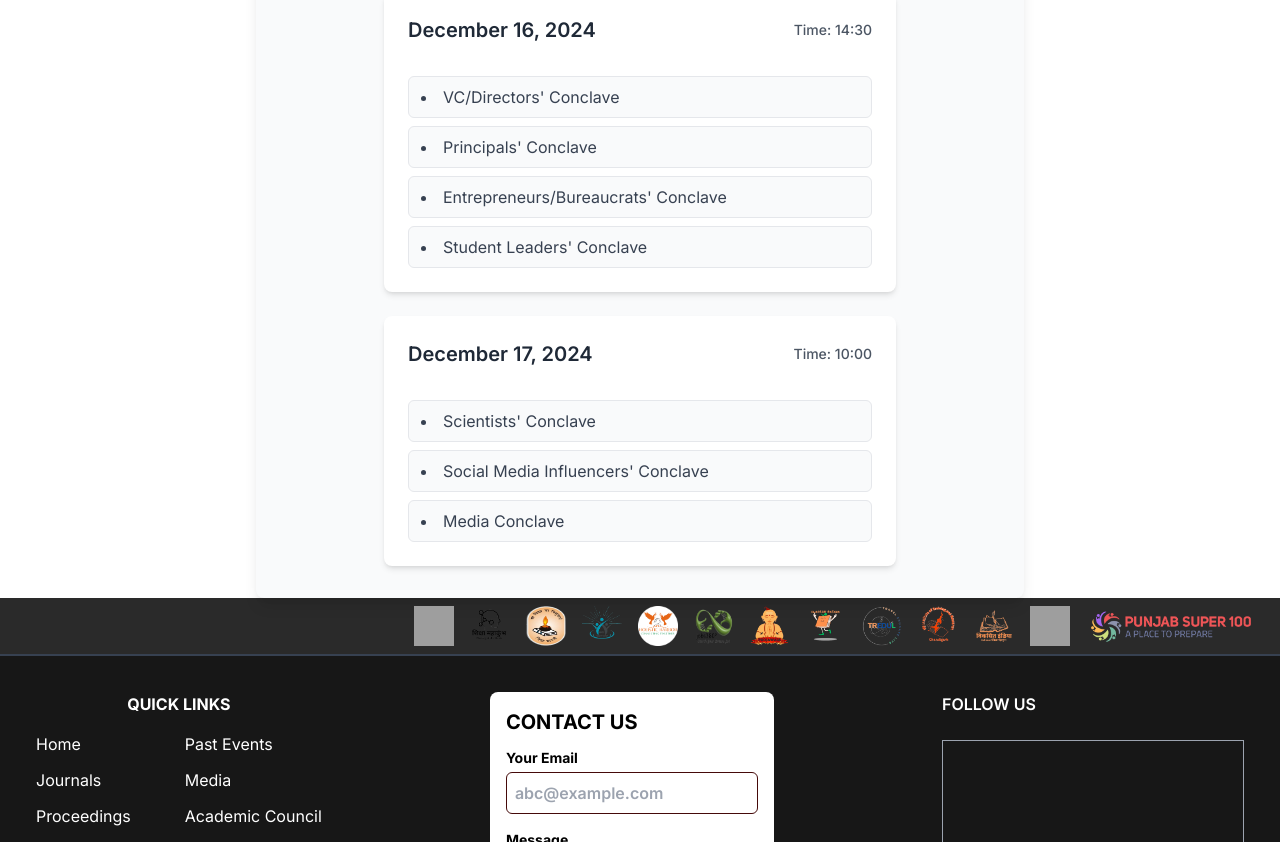
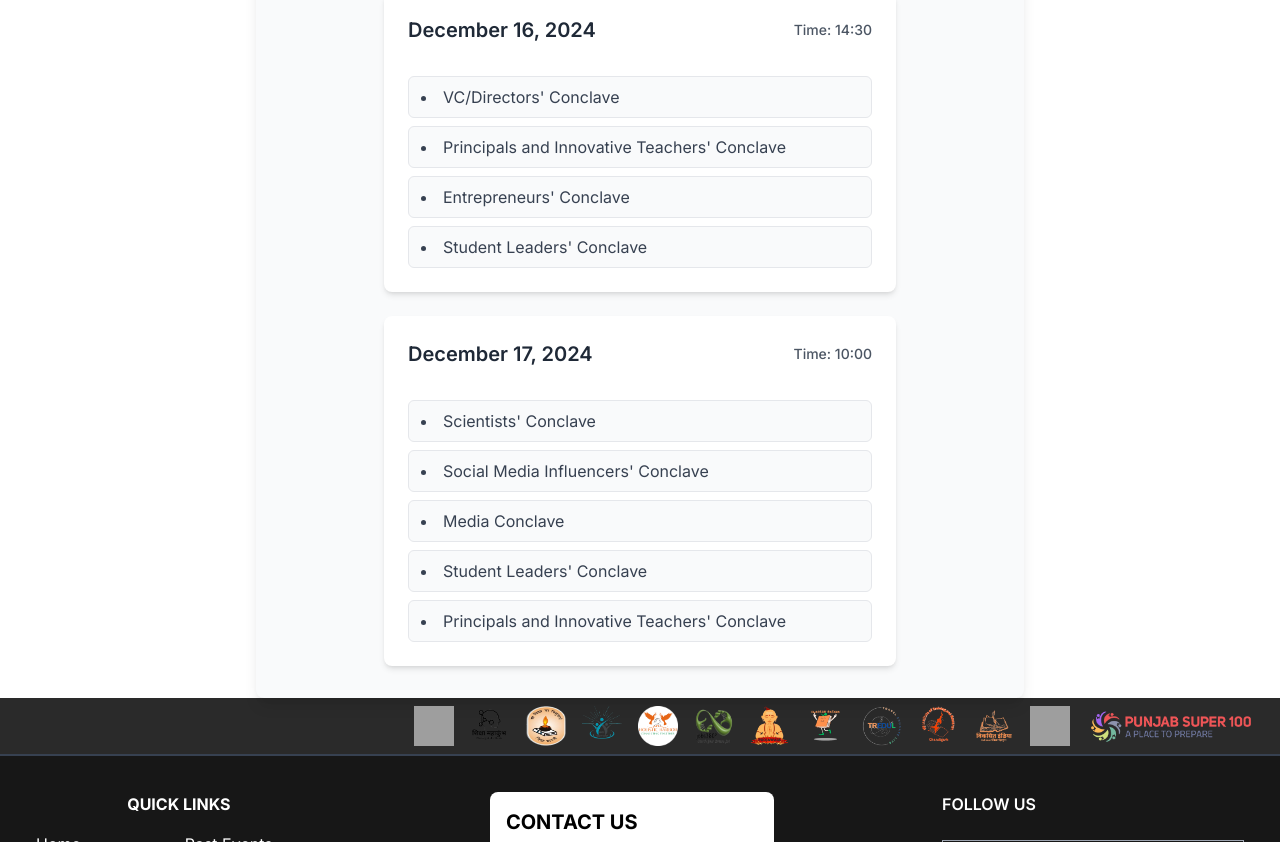
Before and after one commit to shiksha-mahakumbh/rase, a Next.js app: page /conclave in a window 1280 px wide. Shown: the part 380-1222 px from the top of the page. Built offline with nearby package versions, Linux system fonts and the light colour scheme; no server answers; the database is empty; grey boxes are pictures that could not be loaded.

Commit message:
changes in conclve

```diff
--- a/package.json
+++ b/package.json
@@ -23,6 +23,7 @@
     "buffer": "^6.0.3",
     "express": "^4.21.1",
     "firebase": "^10.14.1",
+    "formidable": "^3.5.2",
     "framer-motion": "^11.2.13",
     "jspdf": "^2.5.2",
     "jspdf-autotable": "^3.8.3",
@@ -55,6 +56,7 @@
   },
   "devDependencies": {
     "@types/express": "^5.0.0",
+    "@types/formidable": "^3.4.5",
     "@types/multer": "^1.4.12",
     "@types/node": "^20",
     "@types/qrcode": "^1.5.5",
--- a/src/app/component/Registration/ConclaveForm.tsx
+++ b/src/app/component/Registration/ConclaveForm.tsx
@@ -7,7 +7,7 @@ const ConclaveForm = ({ formData, handleInputChange }: ConclaveFormProps) => {
   const handleSubmit = async (event: React.FormEvent) => {
     event.preventDefault();
     try {
-      const response = await fetch("api/submit-conclave", {
+      const response = await fetch("http://localhost:5000/Conclave", {
         method: "POST",
         headers: {
           "Content-Type": "application/json",
--- a/src/app/component/Registration/DelegateForm.tsx
+++ b/src/app/component/Registration/DelegateForm.tsx
@@ -98,7 +98,9 @@ const RegistrationForm = () => {
     }
 
     try {
-      const response = await axios.post('/api/register', submissionData);
+     // const response = await fetch("http://localhost:5000/Conclave", {
+
+      const response = await axios.post('http://localhost:5000/delegate', submissionData);
       if (response.status === 200) {
         toast.success('Successfully Registered!');
         setFormData(initialFormData);
--- a/src/app/component/conclave.tsx
+++ b/src/app/component/conclave.tsx
@@ -7,8 +7,8 @@ const Conclaves: React.FC = () => {
       time: "14:30",
       events: [
         "VC/Directors' Conclave",
-        "Principals' Conclave",
-        "Entrepreneurs/Bureaucrats' Conclave",
+        "Principals and Innovative Teachers' Conclave",
+        "Entrepreneurs' Conclave",
         "Student Leaders' Conclave",
       ],
     },
@@ -19,6 +19,8 @@ const Conclaves: React.FC = () => {
         "Scientists' Conclave",
         "Social Media Influencers' Conclave",
         "Media Conclave",
+        "Student Leaders' Conclave",
+        "Principals and Innovative Teachers' Conclave"
       ],
     },
   ];
```
Also changed, not shown: 1 other file (tests, documents, lock files or other folders).
